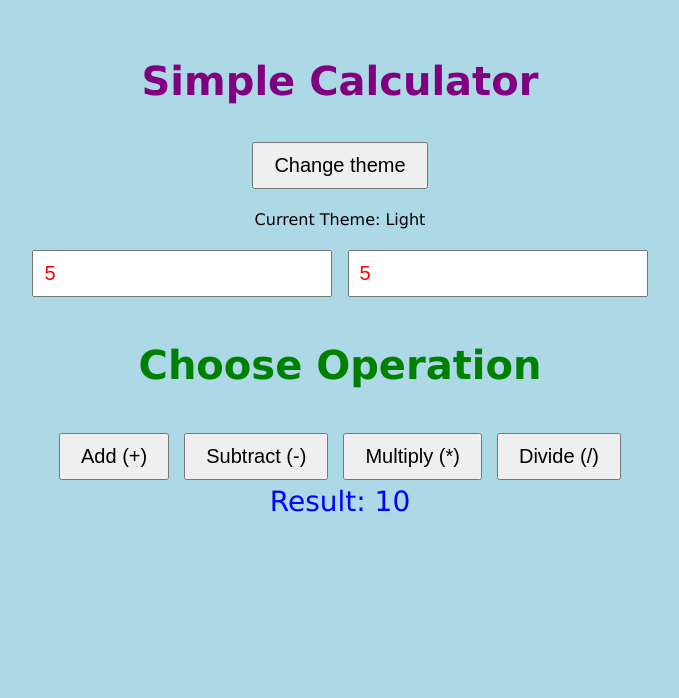
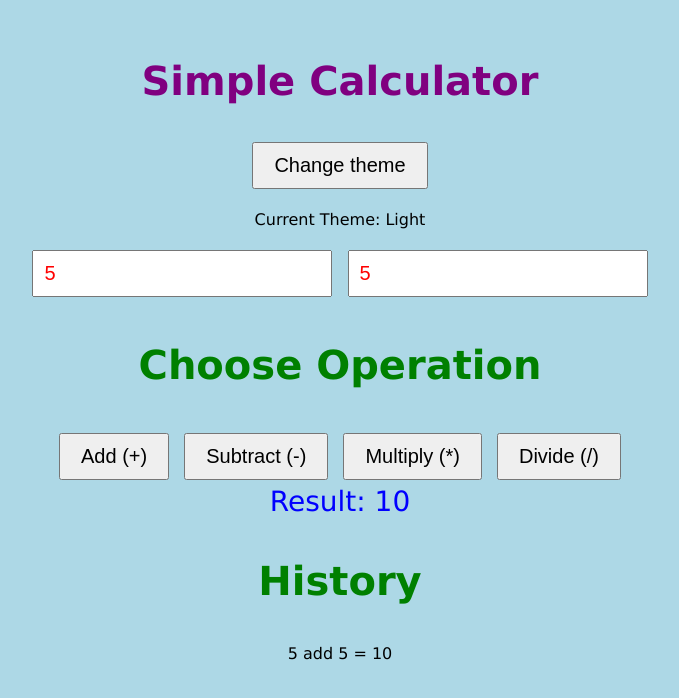
Before and after one commit to SohamAgarwal02/Simple-calculator, a plain HTML site: page index.html in a window 1280 px wide. Both pictures are taken after typing "5", "5" into the empty fields and a click on the button "Add (+)". Shown: the whole page, without its empty margins (300-979 px from the left). Drawn offline with Linux system fonts and the light colour scheme.

Commit message:
calculator

```diff
--- a/index.html
+++ b/index.html
@@ -25,6 +25,8 @@
         <button onclick="calculate('divide')">Divide (/)</button>
 
         <div id="result">Answer</div>
+        <h3>History</h3>
+        <div id="history"></div>
 
     </main>
 
--- a/script1.js
+++ b/script1.js
@@ -24,6 +24,8 @@ function calculate(operation) {
 
     document.getElementById("result").innerText =
         "Result: " + result;
+        document.getElementById("history").innerHTML +=
+    num1 + " " + operation + " " + num2 + " = " + result + "<br>";
 }
 
 function toggleTheme() {
```
